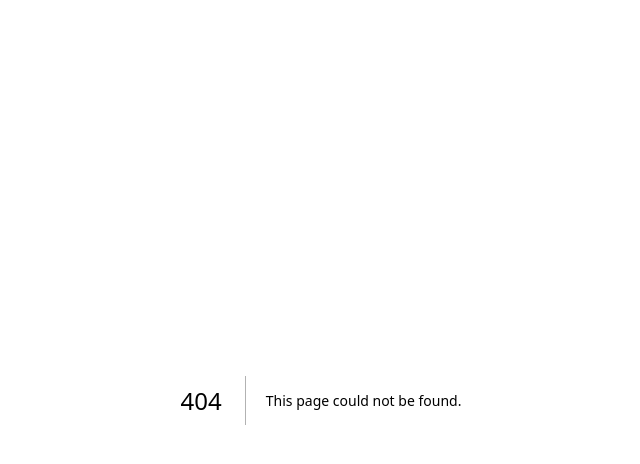
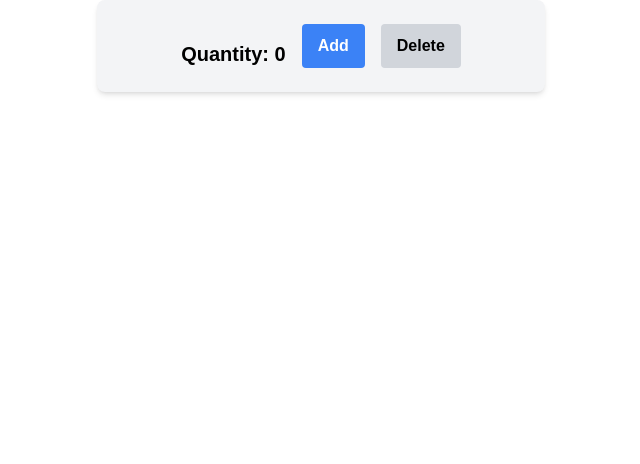
Before and after one commit to bLanke01/cprg306-assignments, a Next.js app: page /week-4 in a window 1280 px wide. Before the commit this address had no page. Shown: the top 464 px of the page, without its empty margins (319-959 px from the left). Built offline with nearby package versions, Linux system fonts and the light colour scheme.

Commit message:
finished week 4

```diff
--- a/app/page.js
+++ b/app/page.js
@@ -5,7 +5,8 @@ export default function Home() {
     <div>
       <h1>CPRG 306: Web Development 2 - Assignments</h1>
       <Link href = "http://localhost:3000/week-2"> Week-2</Link> <br />
-      <Link href = "http://localhost:3000/week-3"> Week-3</Link>
+      <Link href = "http://localhost:3000/week-3"> Week-3</Link> <br />
+      <Link href = "http://localhost:3000/week-4"> Week-4</Link>
     </div>
   );
 }
--- /dev/null
+++ b/app/week-4/new-item.js
@@ -0,0 +1,18 @@
+"use client";
+
+import { useState } from "react";
+
+export default function NewItem() {
+    const [quantity, setQuantity] = useState(0);
+
+    const increment = () => setQuantity(quantity + 1 );
+    const decrement = () => setQuantity(quantity - 1 );
+
+    return (
+        <div className="max-w-md w-full mx-auto p-6 bg-gray-100 rounded-lg shadow-md overflow-hidden flex justify-center space-x-4">
+            <p className="text-xl font-semibold text-black mt-4 text-center">Quantity: {quantity}</p>
+            <button onClick={increment} disabled={quantity >= 20} className="bg-blue-500 hover:bg-blue-600 text-white font-bold py-2 px-4 rounded">Add</button>
+            <button onClick={decrement} disabled={quantity <= 0} className="bg-gray-300 hover:bg-gray-400 text-black font-semibold py-2 px-4 rounded">Delete</button>
+        </div>
+     );
+}
--- /dev/null
+++ b/app/week-4/page.js
@@ -0,0 +1,9 @@
+import NewItem from "./new-item.js";
+
+export default function Page() {
+    return (
+        <main>
+            <NewItem />
+        </main>
+    );
+}
```
